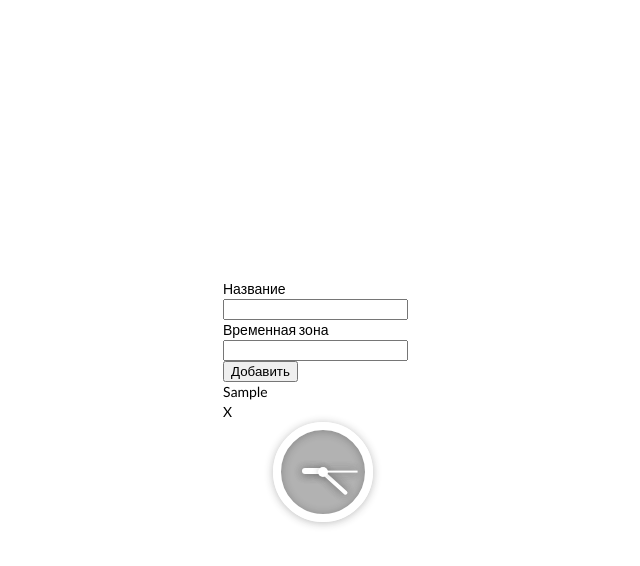
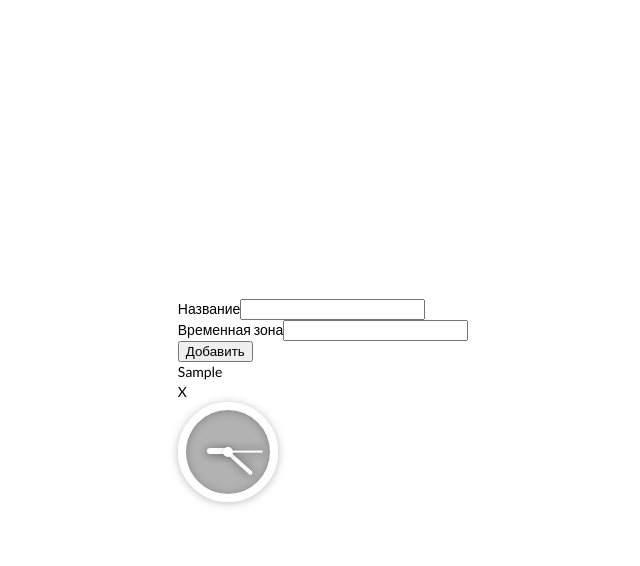
Before and after one commit to errand/ra16-lifecycle-http-watches, a React (Create React App) app: page / in a window 1280 px wide. Both pictures are taken after typing "Sample", "Sample" into the empty fields and a click on the button "Добавить". Shown: the top 566 px of the page, without its empty margins (317-957 px from the left). Built offline with nearby package versions, Linux system fonts and the light colour scheme; the HTML template or start-up script is replaced by a standard one.

Commit message:
refactor: optimization

```diff
--- a/src/App.css
+++ b/src/App.css
@@ -27,10 +27,9 @@ body {
     align-items: center;
 }
 
-.wrapper--inner {
-    width: 200px;
+.watches {
+    display: flex;
 }
-
 .watch {
     padding-top: 2rem;
 }
--- /dev/null
+++ b/src/components/Watch.js
@@ -0,0 +1,48 @@
+import {useState, useEffect} from 'react';
+import dayjs from "dayjs";
+import utc from "dayjs/plugin/utc";
+import PropTypes from "prop-types";
+dayjs.extend(utc);
+
+export default function Watch({item, onDelete: handleDelete}) {
+
+  const [time, setTime] = useState(new Date());
+
+  const hours = parseInt(dayjs.utc(time).format('h')) + parseInt(item.timeZone);
+  const minutes = dayjs(time).format('mm');
+  const seconds = dayjs(time).format('ss');
+
+  useEffect(() => {
+    const intervalId = setInterval(() => {
+      setTime(new Date());
+    }, 1000)
+
+    return () => {
+      clearInterval(intervalId);
+    };
+  }, []);
+
+  const hourPos = `rotate(${(hours + 3) * 30}deg)`;
+  const minPos = `rotate(${minutes * 6}deg)`;
+  const secPos = `rotate(${seconds * 6}deg)`;
+
+  return (
+    <div className="clock" data-clock-id={item.id}>
+      <div className="title">{item.title}</div>
+      <div className="delete" onClick={() => handleDelete(item.id)}>X</div>
+      <div className="hero-circle">
+        <div className="hero-face">
+          <div className="hand hour" style={{transform: hourPos}}></div>
+          <div className="hand minute" style={{transform: minPos}}></div>
+          <div className="hand second" style={{transform: secPos}}></div>
+          <div className="center"></div>
+        </div>
+      </div>
+    </div>
+  )
+}
+
+Watch.propTypes = {
+  item: PropTypes.object.isRequired,
+  onDelete: PropTypes.func.isRequired,
+};
--- a/src/components/Watch.jsx
+++ /dev/null
@@ -1,55 +0,0 @@
-import {useState, useEffect} from 'react'
-import dayjs from "dayjs";
-import utc from "dayjs/plugin/utc"
-import PropTypes from "prop-types";
-dayjs.extend(utc)
-
-export default function Watch({item, onDelete: handleDelete}) {
-
-  const [time, setTime] = useState(new Date())
-
-  useEffect(() => {
-    const intervalId = setInterval(() => {
-      setTime(new Date())
-    }, 1000)
-
-    const hours = parseInt(dayjs.utc(time).format('h')) + parseInt(item.timeZone)
-    const minutes = dayjs(time).format('mm')
-    const seconds = dayjs(time).format('ss')
-
-    const clock = document.querySelector(`[data-clock-id="${item.id}"]`)
-
-    const hoursHand = clock.querySelector('.hour')
-    const minutesHand = clock.querySelector('.minute')
-    const secondsHand = clock.querySelector('.second')
-
-    hoursHand.style.transform = `rotate(${(hours + 3) * 30}deg)`
-    minutesHand.style.transform = `rotate(${minutes * 6}deg)`
-    secondsHand.style.transform = `rotate(${seconds * 6}deg)`
-
-    return () => {
-      clearInterval(intervalId);
-    };
-    // eslint-disable-next-line react-hooks/exhaustive-deps
-  }, [time])
-
-  return (
-    <div className="clock" data-clock-id={item.id}>
-      <div className="title">{item.title}</div>
-      <div className="delete" onClick={() => handleDelete(item.id)}>X</div>
-      <div className="hero-circle">
-        <div className="hero-face">
-          <div className="hand hour"></div>
-          <div className="hand minute"></div>
-          <div className="hand second"></div>
-          <div className="center"></div>
-        </div>
-      </div>
-    </div>
-  )
-}
-
-Watch.propTypes = {
-  item: PropTypes.object.isRequired,
-  onDelete: PropTypes.func.isRequired,
-};
--- a/src/components/Watches.jsx
+++ b/src/components/Watches.jsx
@@ -7,7 +7,6 @@ export default function Watches() {
   const [watches, setWatches] = useState([])
 
   const handleAdd = watch => {
-    console.log(watch)
     setWatches(prevState => [...prevState, watch]);
   }
 
```
